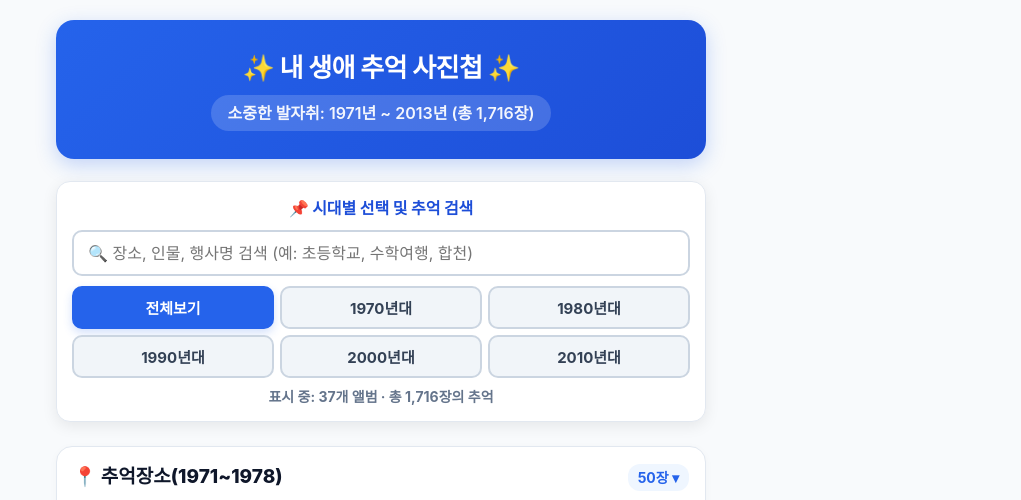
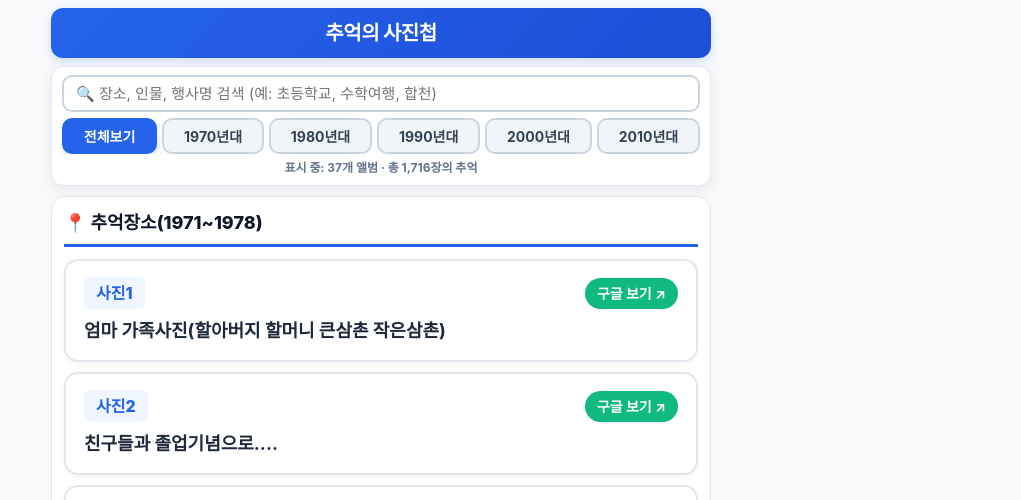
Before and after one commit to yhynong-beep/urigib, a plain HTML site: page index.html in a window 1280 px wide. Shown: the top 500 px of the page, without its empty margins (259-1280 px from the left). Drawn offline with Linux system fonts and the light colour scheme.

Commit message:
Change title and modify CSS styles
Updated title and adjusted styles for better layout and design.

```diff
--- a/index.html
+++ b/index.html
@@ -3,25 +3,26 @@
 <head>
   <meta charset="UTF-8">
   <meta name="viewport" content="width=device-width, initial-scale=1.0">
-  <title>내 생애 추억 사진첩 (1971~2013)</title>
+  <title>추억의 사진첩</title>
   <style>
     * { box-sizing: border-box; margin: 0; padding: 0; font-family: -apple-system, BlinkMacSystemFont, "Segoe UI", Roboto, "Helvetica Neue", Arial, sans-serif; scroll-behavior: smooth; }
-    body { background-color: #f8fafc; color: #1e293b; padding: 20px 15px 60px 15px; max-width: 680px; margin: 0 auto; line-height: 1.5; }
-    .header-card { background: linear-gradient(135deg, #2563eb, #1d4ed8); color: white; text-align: center; padding: 28px 20px; border-radius: 18px; box-shadow: 0 6px 20px rgba(37, 99, 235, 0.25); margin-bottom: 22px; }
-    .header-title { font-size: 26px; font-weight: 800; margin-bottom: 8px; letter-spacing: -0.5px; }
+    body { background-color: #f8fafc; color: #1e293b; padding: 8px 10px 60px 10px; max-width: 680px; margin: 0 auto; line-height: 1.5; }
+    .header-card { background: linear-gradient(135deg, #2563eb, #1d4ed8); color: white; text-align: center; padding: 10px 16px; border-radius: 12px; box-shadow: 0 3px 10px rgba(37, 99, 235, 0.2); margin-bottom: 8px; }
+    .header-title { font-size: 20px; font-weight: 800; margin-bottom: 8px; letter-spacing: -0.5px; }
     .header-sub { font-size: 16px; opacity: 0.95; background: rgba(255, 255, 255, 0.18); padding: 6px 16px; border-radius: 20px; display: inline-block; font-weight: 600; }
-    .sticky-nav { position: sticky; top: 12px; background: #ffffff; box-shadow: 0 4px 15px rgba(0, 0, 0, 0.08); z-index: 1000; padding: 14px 15px; border-radius: 14px; margin-bottom: 24px; border: 1px solid #e2e8f0; }
-    .nav-title { font-size: 16px; font-weight: 800; color: #1d4ed8; margin-bottom: 10px; text-align: center; }
-    .search-box { width: 100%; padding: 11px 14px; font-size: 16px; border: 2px solid #cbd5e1; border-radius: 10px; margin-bottom: 10px; outline: none; }
+    .sticky-nav { position: static; background: #ffffff; box-shadow: 0 4px 15px rgba(0, 0, 0, 0.08); z-index: 1000; padding: 8px 10px; border-radius: 12px; margin-bottom: 10px; border: 1px solid #e2e8f0; }
+    .nav-title { display: none; font-size: 16px; font-weight: 800; color: #1d4ed8; margin-bottom: 10px; text-align: center; }
+    .search-box { width: 100%; padding: 7px 12px; font-size: 15px; border: 2px solid #cbd5e1; border-radius: 10px; margin-bottom: 6px; outline: none; }
     .search-box:focus { border-color: #2563eb; }
-    .nav-buttons { display: flex; flex-wrap: wrap; gap: 6px; justify-content: center; }
-    .nav-btn { flex: 1 1 30%; background-color: #f1f5f9; border: 2px solid #cbd5e1; color: #334155; padding: 9px 4px; text-align: center; border-radius: 10px; font-size: 15px; font-weight: 700; cursor: pointer; transition: all 0.2s ease; }
+    .nav-buttons { display: flex; flex-wrap: nowrap; gap: 5px; overflow-x: auto; -webkit-overflow-scrolling: touch; scrollbar-width: none; }
+    .nav-buttons::-webkit-scrollbar { display: none; }
+    .nav-btn { flex: 1 0 auto; white-space: nowrap; background-color: #f1f5f9; border: 2px solid #cbd5e1; color: #334155; padding: 6px 10px; text-align: center; border-radius: 10px; font-size: 14px; font-weight: 700; cursor: pointer; transition: all 0.2s ease; }
     .nav-btn:hover, .nav-btn.active { background-color: #2563eb; color: white; border-color: #2563eb; box-shadow: 0 4px 10px rgba(37, 99, 235, 0.2); }
-    .result-info { text-align: center; font-size: 14px; font-weight: 700; color: #64748b; margin-top: 8px; }
-    .section-box { margin-bottom: 26px; background: #ffffff; border: 1px solid #e2e8f0; border-radius: 16px; padding: 16px; box-shadow: 0 2px 8px rgba(0,0,0,0.03); }
-    .section-title { font-size: 19px; font-weight: 800; color: #0f172a; padding-bottom: 10px; border-bottom: 3px solid #2563eb; display: flex; align-items: center; justify-content: space-between; cursor: pointer; user-select: none; }
+    .result-info { text-align: center; font-size: 12px; font-weight: 700; color: #64748b; margin-top: 5px; }
+    .section-box { margin-bottom: 12px; background: #ffffff; border: 1px solid #e2e8f0; border-radius: 14px; padding: 12px; box-shadow: 0 2px 8px rgba(0,0,0,0.03); }
+    .section-title { font-size: 18px; font-weight: 800; color: #0f172a; padding-bottom: 8px; border-bottom: 3px solid #2563eb; display: flex; align-items: center; justify-content: space-between; cursor: pointer; user-select: none; }
     .section-count { font-size: 14px; font-weight: 700; color: #2563eb; background: #eff6ff; padding: 3px 10px; border-radius: 12px; }
-    .card-list { display: flex; flex-direction: column; gap: 12px; margin-top: 14px; }
+    .card-list { display: flex; flex-direction: column; gap: 10px; margin-top: 12px; }
     .section-box.collapsed .card-list { display: none; }
     .card { background-color: #ffffff; border: 2px solid #e2e8f0; border-radius: 14px; padding: 16px 18px; text-decoration: none; color: inherit; display: block; box-shadow: 0 2px 6px rgba(0, 0, 0, 0.04); transition: all 0.2s ease; }
     .card:hover, .card:active { border-color: #2563eb; background-color: #fefefe; transform: translateY(-2px); box-shadow: 0 6px 16px rgba(37, 99, 235, 0.12); }
@@ -35,8 +36,7 @@
 </head>
 <body>
   <div class="header-card">
-    <div class="header-title">✨ 내 생애 추억 사진첩 ✨</div>
-    <div class="header-sub">소중한 발자취: 1971년 ~ 2013년 (총 1,716장)</div>
+    <div class="header-title" style="margin-bottom: 0;">추억의 사진첩</div>
   </div>
   <div class="sticky-nav">
     <div class="nav-title">📌 시대별 선택 및 추억 검색</div>
@@ -79,7 +79,6 @@
         secDiv.innerHTML = `
           <div class="section-title" onclick="this.parentElement.classList.toggle('collapsed')">
             <span>📍 ${sec.title}</span>
-            <span class="section-count">${matched.length}장 ▾</span>
           </div>
           <div class="card-list">
             ${matched.map(it => `
```
